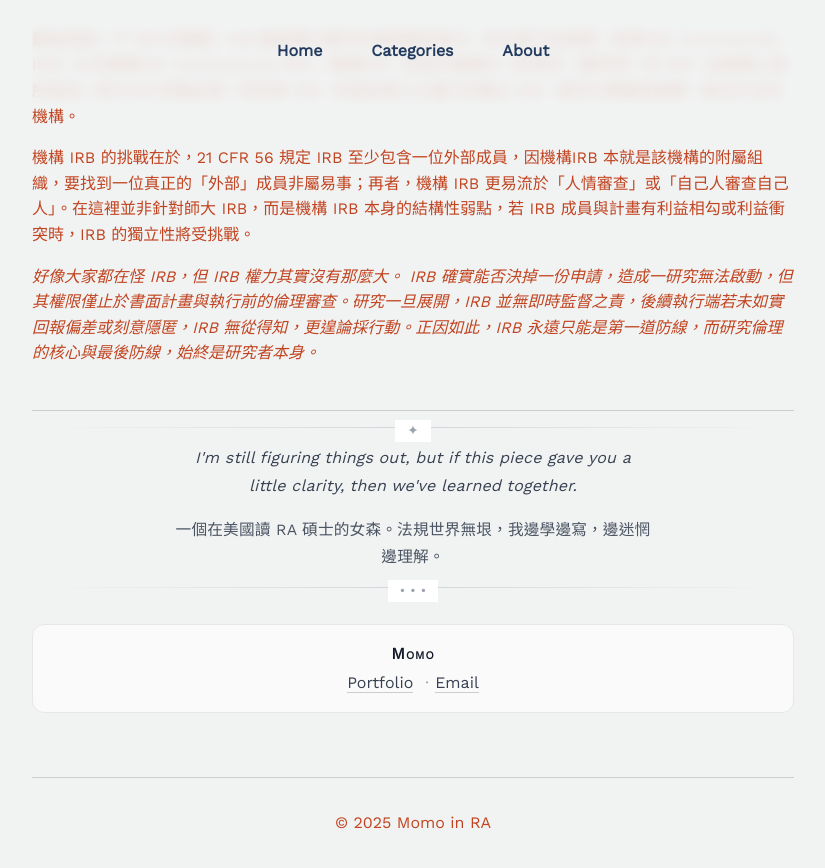
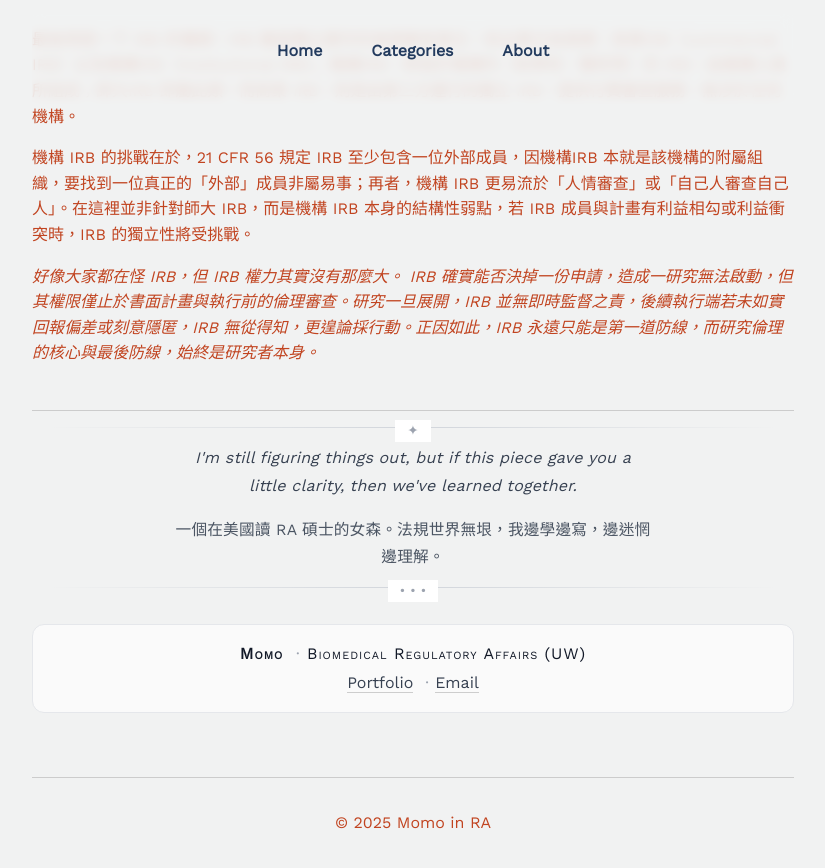
Before and after one commit to MomoInRA/github.io, a Jekyll site: the page built from _posts/2025-07-29-The-Role-and-Limits-of-IRBs.md, in a window 1280 px wide and 900 px high, scrolled down 4418 px. Shown: the top 868 px of the window, without its empty margins (227-1052 px from the left). Built offline with Jekyll 4.4.1, drawn with Linux system fonts in a browser that asks for light colours.

Commit message:
Update post-closing.html

```diff
--- a/_includes/post-closing.html
+++ b/_includes/post-closing.html
@@ -13,18 +13,30 @@
   </div>
 </footer>
 
-<!-- 作者資訊卡片（可保留在同一個 include 或另做 _includes/author-card.html） -->
+<!-- 作者資訊卡片（含左側頭像） -->
 <section class="author-card" aria-label="Author">
+  {% assign author_name  = page.author | default: site.author.name %}
+  {% assign author_title = page.author_title | default: site.author.title %}
+  {% assign author_mail  = page.author_email | default: site.author.email %}
+  {% assign author_link  = page.author_link  | default: site.author.link %}
+  {% assign avatar_src   = page.author_avatar | default: site.author.avatar %}
+  {% assign avatar_shape = page.author_avatar_shape | default: site.author.avatar_shape | default: 'circle' %}
+
+  {% if avatar_src %}
+    <img src="{{ avatar_src }}" alt="{{ author_name }}" class="author-card__avatar {% if avatar_shape == 'circle' %}is-circle{% else %}is-square{% endif %}">
+  {% endif %}
+
   <div class="author-card__meta">
     <div class="author-card__name">
-      <strong>{{ page.author | default: site.author.name }}</strong>
+      <strong>{{ author_name }}</strong>
+      {% if author_title %}<span class="middot">·</span><span>{{ author_title }}</span>{% endif %}
     </div>
     <div class="author-card__links">
-      {% if site.author.link %}
-        <a href="{{ site.author.link }}" rel="noopener" target="_blank">Portfolio</a>
+      {% if author_link %}
+        <a href="{{ author_link }}" rel="noopener" target="_blank">Portfolio</a>
       {% endif %}
-      {% if site.author.email %}
-        <span class="middot">·</span><a href="mailto:{{ site.author.email }}">Email</a>
+      {% if author_mail %}
+        <span class="middot">·</span><a href="mailto:{{ author_mail }}">Email</a>
       {% endif %}
       {% if site.author.linkedin %}
         <span class="middot">·</span><a href="{{ site.author.linkedin }}" rel="noopener" target="_blank">LinkedIn</a>
```
